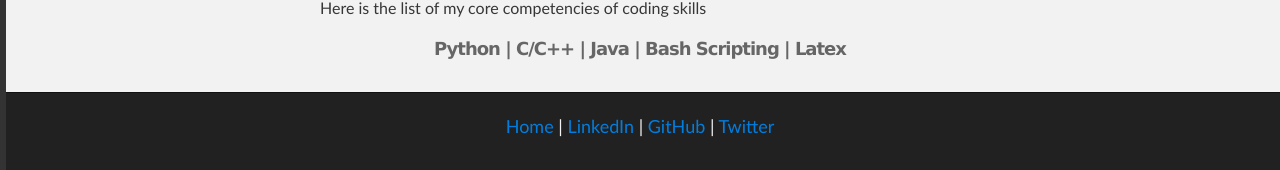
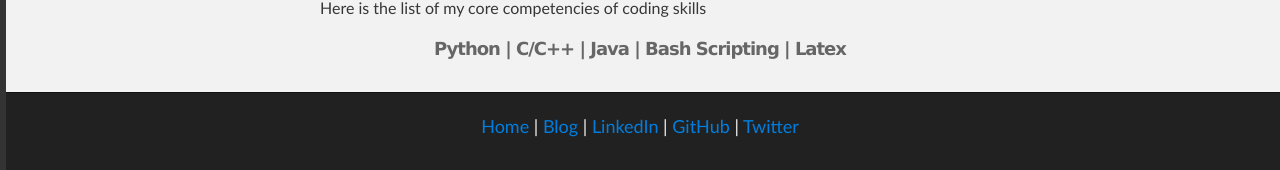
Before and after one commit to RaoUmer/raoumer.github.io, a Jekyll site: the page projects.html, which Jekyll copies as it is, in a window 1280 px wide. Shown: the part 906-1076 px from the top of the page. Built offline with Jekyll 4.4.1, drawn with Linux system fonts in a browser that asks for light colours; Markdown is read by kramdown in place of the engine named in the settings.

Commit message:
Update projects.html

```diff
--- a/projects.html
+++ b/projects.html
@@ -80,7 +80,7 @@
     <!-- FOOTER  -->
     <div id="footer_wrap" class="outer">
       <footer class="inner">
-        <a href="http://raoumer.github.io">Home</a> | <a href="https://pk.linkedin.com/in/raomumer/" target="_blank">LinkedIn</a>
+        <a href="http://raoumer.github.io">Home</a> |  <a href="http://raoumer.github.io/indexblog">Blog</a> | <a href="https://pk.linkedin.com/in/raomumer/" target="_blank">LinkedIn</a>
         | <a href="https://github.com/RaoUmer/" target="_blank">GitHub</a> | <a href="https://twitter.com/raoumer_swl" target="_blank">Twitter</a></footer>
 
     </div>
```
